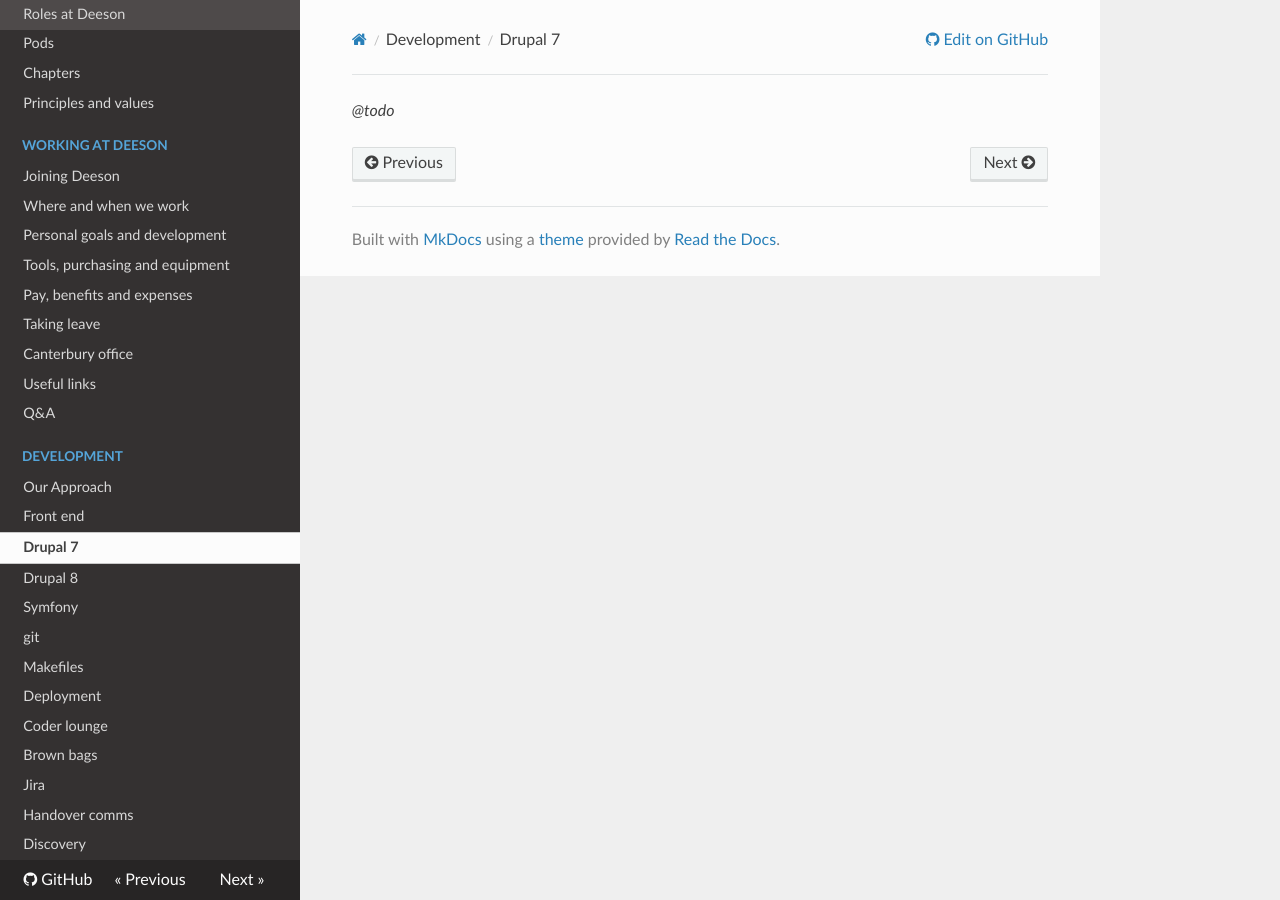
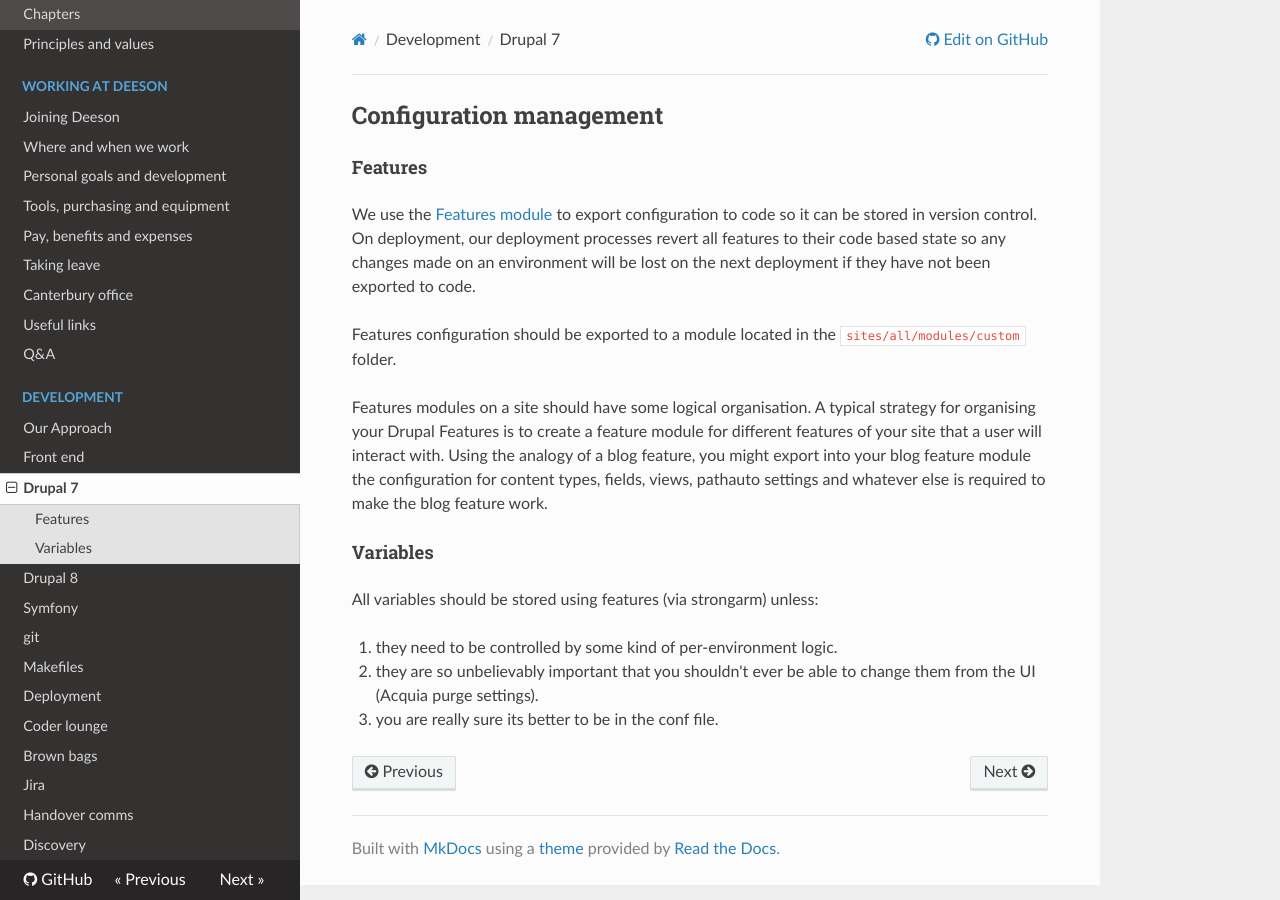
Before and after one commit to teamdeeson/codex, an MkDocs documentation site: the page built from docs/development/drupal7.md, in a window 1280 px wide. Built offline with MkDocs 1.6.1, drawn with Linux system fonts in a browser that asks for light colours; nearby versions of some CDN libraries; old or Windows-style settings are respelled for this version of MkDocs.

Commit message:
Added features section

```diff
--- a/docs/development/drupal7.md
+++ b/docs/development/drupal7.md
@@ -1 +1,22 @@
-_@todo_
+## Configuration management
+
+#### Features
+
+We use the [Features module](https://drupal.org/project/features) to export configuration to code so it can be stored
+in version control.  On deployment, our deployment processes revert all features to their code based state so any changes
+made on an environment will be lost on the next deployment if they have not been exported to code.
+
+Features configuration should be exported to a module located in the `sites/all/modules/custom` folder.
+
+Features modules on a site should have some logical organisation. A typical strategy for organising your Drupal Features
+is to create a feature module for different features of your site that a user will interact with. Using the analogy of a
+blog feature, you might export into your blog feature module the configuration for content types, fields, views,
+pathauto settings and whatever else is required to make the blog feature work.
+
+#### Variables
+
+All variables should be stored using features (via strongarm) unless:
+
+1. they need to be controlled by some kind of per-environment logic.
+2. they are so unbelievably important that you shouldn't ever be able to change them from the UI (Acquia purge settings).
+3. you are really sure its better to be in the conf file.
```
